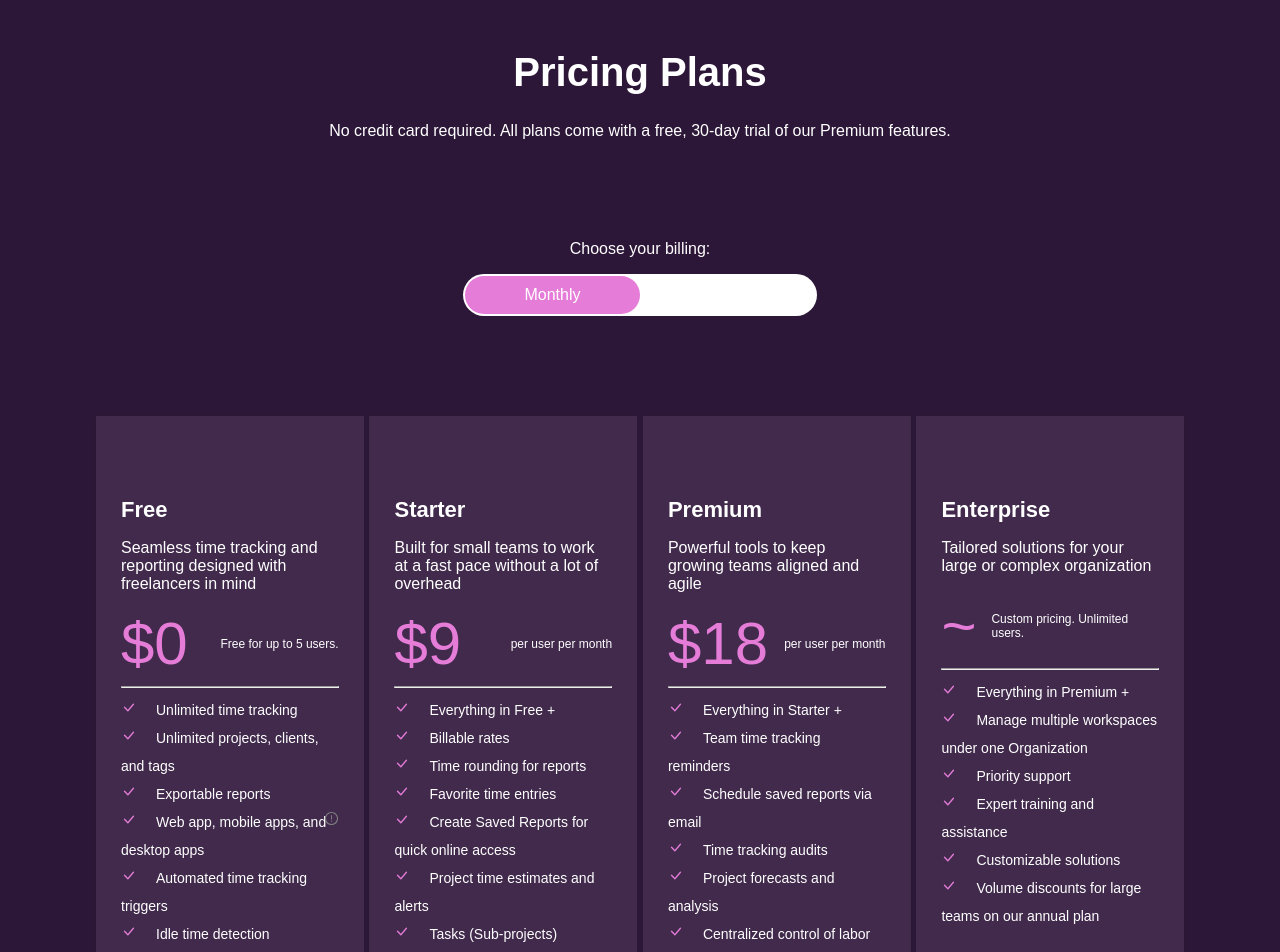
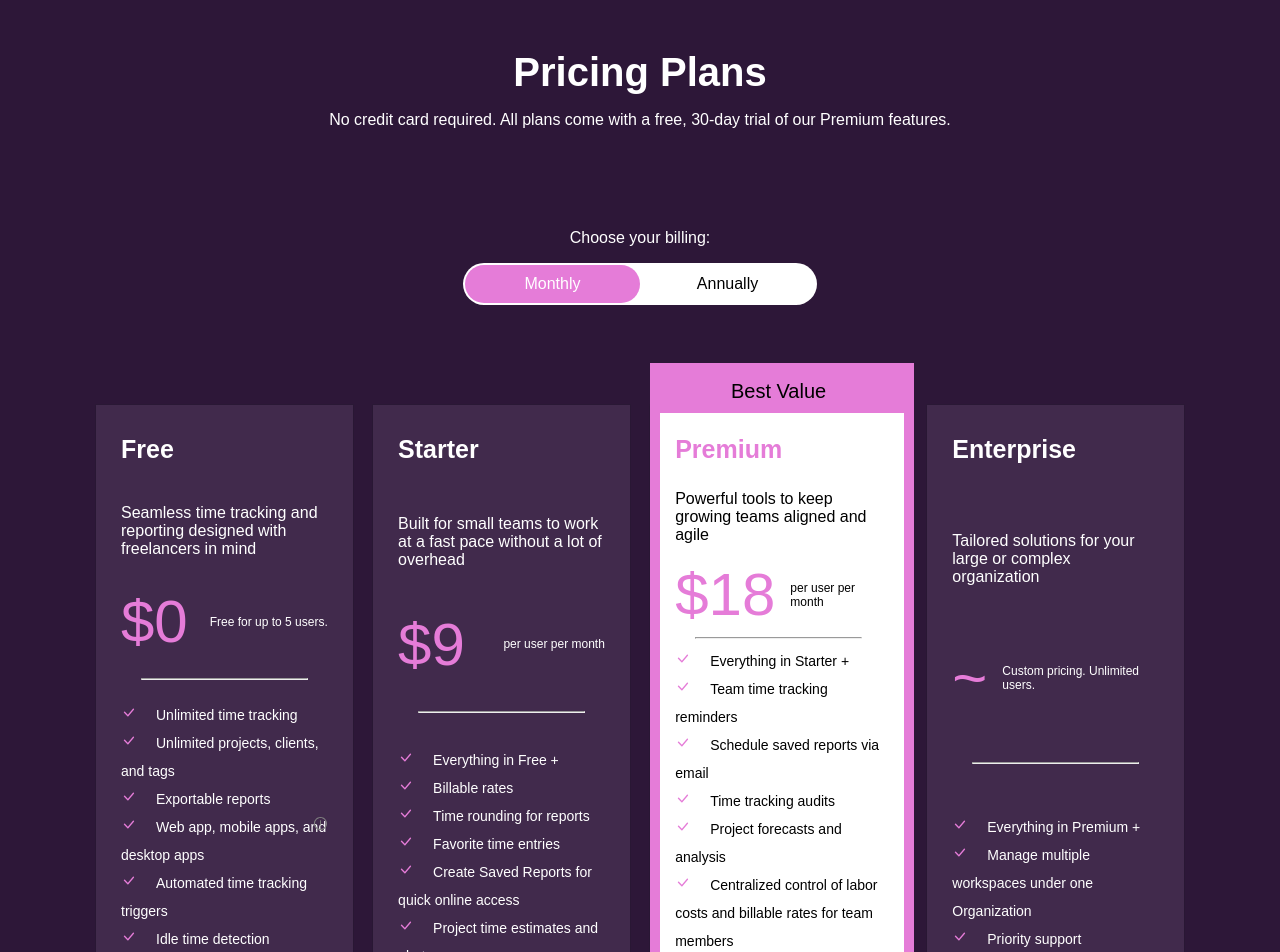
Before and after one commit to Goluchandan/concerned-picture-9849, a React (Create React App) app in the folder client/: page / in a window 1280 px wide. Shown: the top 952 px of the page. Built offline with nearby package versions, Linux system fonts and the light colour scheme.

Commit message:
completed

```diff
--- a/client/src/components/PricingPage/Download/Download.jsx
+++ b/client/src/components/PricingPage/Download/Download.jsx
@@ -26,16 +26,84 @@ const Download = () => {
                         </p>
                     </div>
                     <div className={`${style.download_btn}`}>
-                        <button className={`${style.download_btn_ios}`}>iOS</button>
-                        <button className={`${style.download_btn_android}`}>Android</button>
+                        <button className={`${style.download_btn_ios}  ${style.download_btn_props}`}><img
+                            src="https://public-assets.toggl.com/b/static/e25cbb59a5a23262acbe030b4ce4891a/b2057/icon-apple.png"
+                        >
+                        </img>iOS</button>
+                        <button className={`${style.download_btn_android}  ${style.download_btn_props} `}>
+                            <img
+                                src="https://public-assets.toggl.com/b/static/57389a8f02dc9b6c20e88547b5b8b809/ec093/icon-android.png"
+                            >
+                            </img>
+                            Android</button>
                     </div>
 
 
 
                 </div>
-                <div className={`${style.download_type}`}></div>
-                <div className={`${style.download_type}`}></div>
-                <div className={`${style.download_type}`}></div>
+                <div className={`${style.download_type}`}>
+                    <div className={`${style.download_type_heading}`} >
+                        <img src="https://i.ibb.co/tPZzRy4/laptop.png"></img>
+                        <h5>DESKTOP APPS</h5>
+                        <p>For users who want to work with minimal distractions
+                        </p>
+                    </div>
+                    <div className={`${style.download_btn}`}>
+                        <button className={`${style.download_btn_windows} ${style.download_btn_props}`}>
+                            <img
+                                src="https://public-assets.toggl.com/b/static/204f64a175de64c7d473278ae048f2f2/88208/icon-windows.png"
+                            >
+
+                            </img>
+                            Windows</button>
+                        <button className={`${style.download_btn_macOS}  ${style.download_btn_props}`}>
+                            <img
+                                src="https://public-assets.toggl.com/b/static/e25cbb59a5a23262acbe030b4ce4891a/b2057/icon-apple.png"
+                            >
+
+                            </img>
+                            macOS</button>
+                    </div>
+
+                </div>
+                <div className={`${style.download_type} `}>
+                    <div className={`${style.download_type_heading}`} >
+                        <img src="https://i.ibb.co/12Tz9MG/web.png"></img>
+                        <h5>WEB APP</h5>
+                        <p>To view time reports, manage projects, and teams  </p>
+                    </div>
+                    <div className={`${style.download_btn}`}>
+                        <button className={`${style.download_btn_signup}  ${style.download_btn_props}`}>Sign up for free</button>
+                    </div>
+
+                </div>
+                <div className={`${style.download_type}`}>
+                    <div className={`${style.download_type_heading}`} >
+                        <img src="https://i.ibb.co/nnzD716/browser.png"></img>
+                        <h5>BROWSER PLUGINS</h5>
+                        <p>100+ integrations with your favorite online tools</p>
+                    </div>
+                    <div className={`${style.download_btn}`}>
+                        <button className={`${style.download_btn_chrome}  ${style.download_btn_props} `}>
+                            <img
+
+                                src="https://public-assets.toggl.com/b/static/332df9a3c112ad4f9957b2955ccd6e8a/ec733/chrome.png"
+                            >
+
+                            </img>
+
+
+                            Chrome</button>
+                        <button className={`${style.download_btn_firefox}  ${style.download_btn_props}`}>
+                            <img
+                                src="https://public-assets.toggl.com/b/static/319c6802313fdddaae75bbe61ec3501b/88208/firefox.png"
+                            >
+                            </img>
+
+                            Firefox</button>
+                    </div>
+
+                </div>
             </div>
 
         </div>
--- a/client/src/components/PricingPage/Download/download.module.css
+++ b/client/src/components/PricingPage/Download/download.module.css
@@ -25,7 +25,7 @@
 }
 
 .download_description>h1 {
-    width: 50%;
+    width: 77%;
     font-size: 45px;
     font-weight: bold;
     margin: auto;
@@ -43,38 +43,24 @@
     color: gray;
 }
 
-@media (min-width:500px) and (max-width:1500px) {
-    .download_container {
-        /* background-color: green; */
-        width: 80%;
-        margin: auto;
-        height: 50%;
-        text-align: center;
-    }
 
-    .download_description>h1 {
-        width: 50%;
-        font-size: 45px;
-        font-weight: bold;
-        margin: auto;
-
-    }
-}
 
 
 .download_types {
     margin-bottom: 100px;
     display: flex;
     justify-content: space-around;
-    width: 60%;
-    background-color: red;
+    width: 90%;
 
 }
 
 .download_type {
     margin-bottom: 100px;
-    width: 20%;
-    background-color: green;
+    width: 24%;
+}
+
+.download_type_heading {
+    padding: 20px;
 }
 
 .download_type_heading>img {
@@ -83,16 +69,105 @@
 }
 
 
+.download_type_heading h5 {
+    font-weight: bold;
+    font-size: 20px;
+}
+
+
+.download_btn_props {
+    border: none;
+    font-size: 16px;
+    align-items: center;
+}
+
 .download_btn_ios {
     width: 70px;
     height: 50px;
-    padding: 10px;
     border-radius: 50px;
+    margin-right: 10px;
+
+}
+
+.download_btn_ios>img {
+    width: 18px;
+    height: 18px;
+    margin-right: 5px;
 }
 
 .download_btn_android {
     width: 150px;
     height: 50px;
-    padding: 10px;
     border-radius: 50px;
 }
+
+.download_btn_android>img {
+    width: 25px;
+    height: 25px;
+    margin-right: 15px;
+}
+
+.download_btn_windows {
+    width: 120px;
+    height: 50px;
+    border-radius: 50px;
+    margin-right: 10px;
+}
+
+
+.download_btn_windows>img {
+    width: 20px;
+    height: 20px;
+    margin-right: 15px;
+}
+
+.download_btn_macOS {
+    width: 120px;
+    height: 50px;
+    border-radius: 50px;
+}
+
+
+.download_btn_macOS>img {
+    width: 20px;
+    height: 20px;
+    margin-right: 15px;
+}
+
+
+.download_btn_signup {
+    width: 180px;
+    height: 40px;
+    border-radius: 50px;
+    color: white;
+    background-color: #e57cd8;
+}
+
+
+.download_btn_chrome {
+    width: 120px;
+    height: 50px;
+    border-radius: 50px;
+    margin-right: 10px;
+}
+
+
+
+.download_btn_chrome>img {
+    width: 20px;
+    height: 20px;
+    margin-right: 15px;
+}
+
+.download_btn_firefox {
+    width: 120px;
+    height: 50px;
+    border-radius: 50px;
+}
+
+
+.download_btn_firefox>img {
+    width: 20px;
+    height: 20px;
+    margin-right: 15px;
+}
--- a/client/src/components/PricingPage/MainPricingPage/PricingPlan.jsx
+++ b/client/src/components/PricingPage/MainPricingPage/PricingPlan.jsx
@@ -10,7 +10,7 @@ import Table from "../Table/Table"
 
 const PricingPlan = () => {
     return (
-        <>
+        <div className={styles.container}>
             <h1 className={styles.heading}>Pricing Plans</h1>
             <p>No credit card required. All plans come with a free, 30-day trial of our Premium features.</p>
             <p className={styles.togglebtnheading}>Choose your billing:</p>
@@ -27,7 +27,7 @@ const PricingPlan = () => {
             <Table />
             <Download />
 
-        </>
+        </div>
     )
 }
 
--- a/client/src/components/PricingPage/MainPricingPage/pricingplans.module.css
+++ b/client/src/components/PricingPage/MainPricingPage/pricingplans.module.css
@@ -1,5 +1,14 @@
-body {
+/* body {
     background-color: #2d1738;
+    color: white;
+    font-family: Arial;
+    text-align: center;
+} */
+
+.container {
+    background-color: #2d1738;
+    margin: 0;
+    padding: 0;
     color: white;
     font-family: Arial;
     text-align: center;
@@ -11,9 +20,21 @@ li {
     padding: 0;
 }
 
-.heading {
-    margin-top: 50px;
+/* h1,
+h2,
+h4,
+h3,
+h5,
+h6 {
+    margin: 0px;
+    padding: 0px;
+} */
+
+.container .heading {
+    padding-top: 50px;
     font-size: 40px;
+    margin: 0px;
+    background-color: #2d1738;
 }
 
 .togglebtnheading {
--- a/client/src/components/PricingPage/PricingBox/PricingBox.jsx
+++ b/client/src/components/PricingPage/PricingBox/PricingBox.jsx
@@ -82,7 +82,7 @@ const PricingBox = () => {
 
                 </div>
 
-                <div className={styles.productCard}>
+                <div className={`${styles.productCard} ${styles.premiumPopup}`}>
                     <h6>Premium</h6>
                     <p>Powerful tools to keep growing teams aligned and agile</p>
 
--- a/client/src/components/PricingPage/PricingBox/pricingbox.module.css
+++ b/client/src/components/PricingPage/PricingBox/pricingbox.module.css
@@ -2,7 +2,6 @@
     width: 85%;
     margin: 0 auto;
     margin-top: 100px;
-    margin-bottom: 50px;
 }
 
 .main {
@@ -11,23 +10,78 @@
     justify-content: space-between;
     /* border: 5px solid red; */
     width: 100%;
+    gap: 5px;
     margin: auto;
 
 }
 
-.productCard {
-    width: 20%;
-    height: 720px;
+.main .productCard {
+    width: 19%;
+    position: relative;
+    z-index: 9;
+    display: flex;
+    flex-direction: column;
+    justify-content: space-between;
+    height: 800px;
     background-color: #412a4c;
     box-shadow: rgba(0, 0, 0, 0.02) 0px 1px 3px 0px, rgba(27, 31, 35, 0.15) 0px 0px 0px 1px;
     /* margin-right: 10px; */
 
     padding: 30px 25px;
+    padding-bottom: 10px;
     background-color: #412a4c;
     text-align: left;
 }
 
-.price {
+.premiumPopup {
+    background-color: white !important;
+    color: black;
+}
+
+
+.premiumPopup>h6 {
+    color: #e57cd8;
+}
+
+.premiumPopup::before {
+    position: absolute;
+    height: 99%;
+    width: 95%;
+    top: -5%;
+    left: 0;
+    border-width: 50px 10px 10px 10px;
+    border-color: #e57cd8;
+    border-style: solid;
+    content: "";
+    /* background-color: pink; */
+    z-index: -1;
+
+
+}
+
+.premiumPopup::after {
+    content: "Best Value";
+    transform: translate(-50%, 0);
+    /* background-color: blue; */
+    /* height: 21px; */
+    left: 50%;
+    font-size: 20px;
+    top: -25px;
+    /* width: 100%; */
+    position: absolute;
+}
+
+.main .productCard>h6 {
+    font-size: 25px;
+    margin: 0 0 10px 0;
+}
+
+.main .productCard hr {
+    width: 80%;
+    height: .1px;
+}
+
+.main .productCard .price {
     display: flex;
     justify-content: space-between;
     flex-wrap: nowrap;
@@ -35,32 +89,32 @@
     align-items: center;
 }
 
-.price span {
+.productCard .price span {
     font-size: 60px;
     color: #E57CD8;
     margin-right: 15px;
 }
 
-.main h6 {
+.productCard .main h6 {
     font-size: 22px;
     font-weight: 600;
     margin-bottom: 10px;
 }
 
-li {
+.main .productCard li {
     list-style: none;
     font-size: 14px;
     line-height: 2;
     position: relative;
 }
 
-li svg {
+.productCard li svg {
     margin-right: 20px;
     color: #E57CD8;
     font-size: 15px;
 }
 
-.tooltip {
+.productCard .tooltip {
     margin-right: 0px;
     top: 3px;
     right: 0;
@@ -70,16 +124,17 @@ li svg {
 
 
 
-.getStartedbtn {
-    margin-top: 100px;
+.productCard .getStartedbtn {
+    margin-top: 50px;
     border-radius: 50px;
     border: none;
-    width: 80%;
+    width: 90%;
+    padding: 10px;
     height: 50px;
     background-color: #2d1738;
     color: white;
 }
 
-.getStartedbtn:hover {
+.productCard.getStartedbtn:hover {
     background-color: hsl(279, 13%, 57%);
 }
--- a/client/src/components/PricingPage/Table/Table.jsx
+++ b/client/src/components/PricingPage/Table/Table.jsx
@@ -9,7 +9,8 @@ import { AiOutlineExclamationCircle } from "react-icons/ai";
 const Table = () => {
 
     return (
-        <div className={styles.main_container}>
+        <div className={styles.main_container} id="pricingTable">
+            <h1>Full Plan Comparison</h1>
             <div className={styles.container_heading}>Time Tracking</div>
             <div className={styles.grid_container}>
 
--- a/client/src/components/PricingPage/Table/table.module.css
+++ b/client/src/components/PricingPage/Table/table.module.css
@@ -1,6 +1,11 @@
 .main_container {
-    margin-top: 100px;
+    margin-top: 200px;
     width: 100%
+}
+
+.main_container>h1 {
+    margin-bottom: 100px;
+    font-size: 40px;
 }
 
 .container_heading {
@@ -14,7 +19,7 @@
 
 .grid_container {
     display: grid;
-    width: 90%;
+    width: 91.2%;
     margin: auto;
     grid-template-columns: 500px repeat(4, 1fr);
     background-color: lightgrey;
--- a/client/src/components/PricingPage/Toggle/toggle.css
+++ b/client/src/components/PricingPage/Toggle/toggle.css
@@ -24,11 +24,13 @@
 
 #toggle_container input[type=radio].toggle {
     display: none;
+    color: black;
 }
 
 #toggle_container input[type=radio].toggle+label {
     cursor: pointer;
     min-width: 60px;
+    color: black;
 }
 
 #toggle_container input[type=radio].toggle+label:hover {
```
